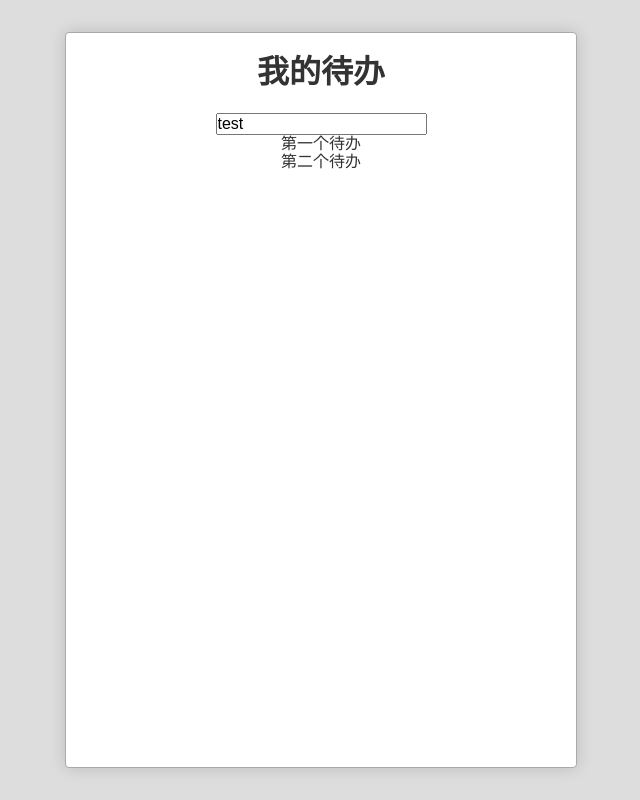
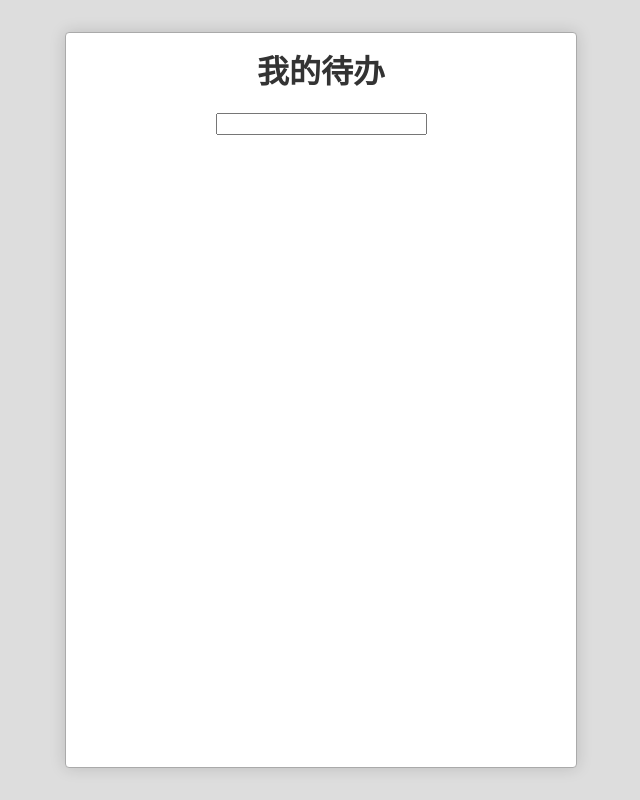
Before and after one commit to ZhaolYang/reactDemo, a React (Create React App) app: page / in a window 1280 px wide. Shown: the whole page, without its empty margins (319-959 px from the left). Built offline with nearby package versions, Linux system fonts and the light colour scheme.

Commit message:
新增todo

```diff
--- a/src/App.js
+++ b/src/App.js
@@ -9,10 +9,8 @@ class App extends Component {
   constructor(props){
     super(props)
     this.state = {
-      newTodo: 'test',
+      newTodo: '',
       todoList: [
-        {id:1, title: '第一个待办'},
-        {id:2, title: '第二个待办'}
       ]
     }
   }
@@ -25,12 +23,13 @@ class App extends Component {
         </li>
       )
     })
+    console.log(todos)
 
     return (
       <div className="App">
         <h1>我的待办</h1>
         <div className="inputWrapper">
-          <TodoInput content={this.state.newTodo} />
+          <TodoInput content={this.state.newTodo} onSubmit={this.addTodo.bind(this)}/>
         </div>
         <ol>
           {todos}
@@ -38,6 +37,25 @@ class App extends Component {
       </div>
     );
   }
+  addTodo(event){
+    this.state.todoList.push({
+      id: idMaker(),
+      title: event.target.value,
+      status: null,
+      delete: false
+    })
+    this.setState({
+      newTodo: '',
+      todoList: this.state.todoList
+    })
+  }
 }
 
 export default App;
+
+let id = 0;
+
+function idMaker(){
+  id += 1
+  return id
+}
--- a/src/TodoInput.js
+++ b/src/TodoInput.js
@@ -3,11 +3,11 @@ import React, { Component } from 'react';
 export default class TodoInput extends Component {
   render(){
     return <input type="text" defaultValue={this.props.content}
-     onKeyPress={this.submit}/>
+     onKeyPress={this.submit.bind(this)}/>
   }
   submit(e){
     if (e.key === 'Enter') {
-      console.log('按回车了')
+      this.props.onSubmit(e)
     }
   }
 }
```
